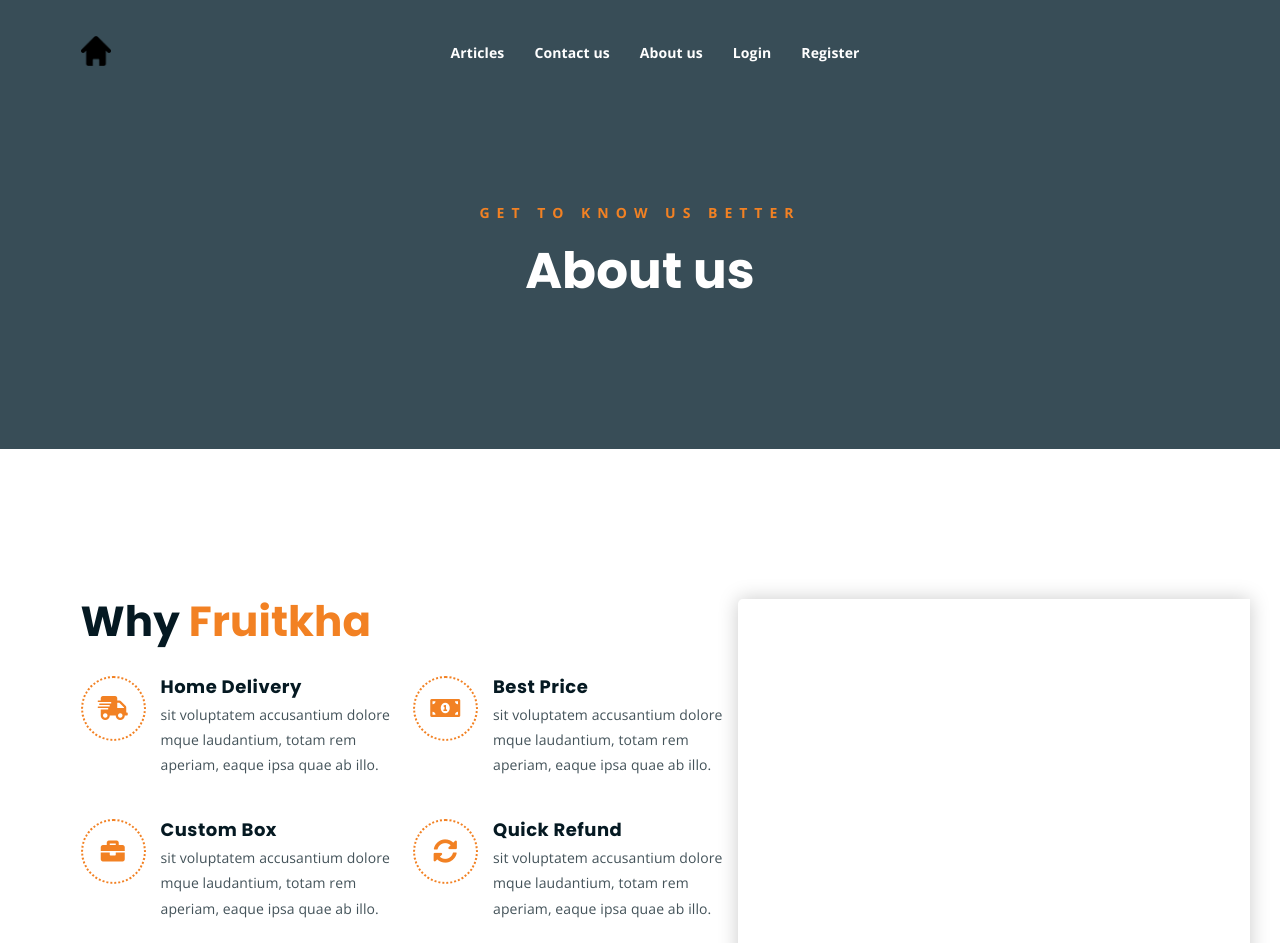
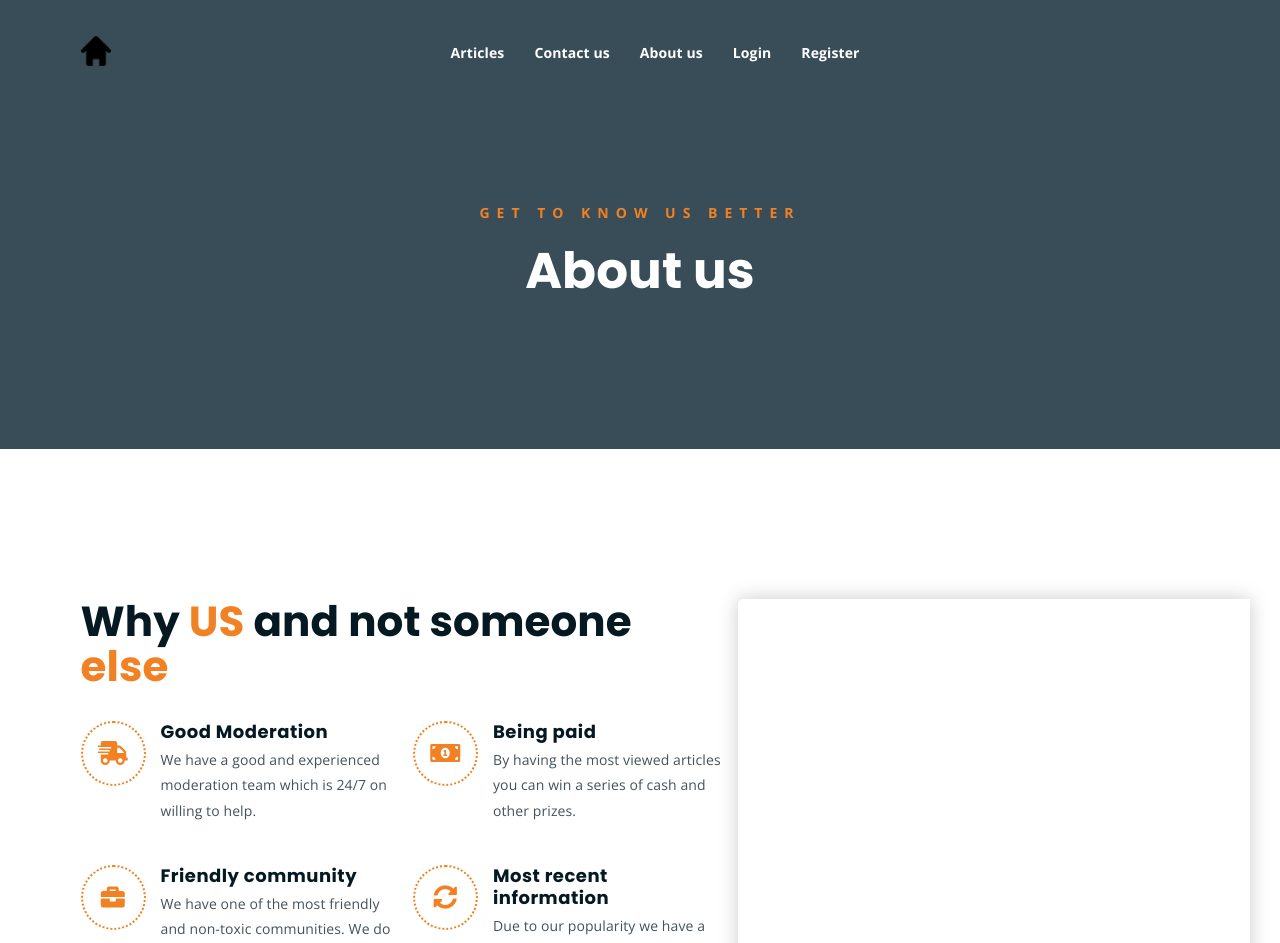
Before and after one commit to Gergi3/js-react-softuni-project-final, a React (Create React App) app in the folder client/: page /about in a window 1280 px wide. Shown: the top 943 px of the page. Built offline with nearby package versions, Linux system fonts and the light colour scheme.

Commit message:
changed some text

```diff
--- a/client/src/components/about/About.js
+++ b/client/src/components/about/About.js
@@ -15,7 +15,7 @@ export const About = () => {
                         <div className="col-lg-7">
                             <div className="featured-text">
                                 <h2 className="pb-3">
-                                    Why <span className="orange-text">Fruitkha</span>
+                                    Why <span className="orange-text">US</span> and not someone <span className="orange-text">else</span>
                                 </h2>
                                 <div className="row">
                                     <div className="col-lg-6 col-md-6 mb-4 mb-md-5">
@@ -24,10 +24,9 @@ export const About = () => {
                                                 <i className="fas fa-shipping-fast" />
                                             </div>
                                             <div className="content">
-                                                <h3>Home Delivery</h3>
+                                                <h3>Good Moderation</h3>
                                                 <p>
-                                                    sit voluptatem accusantium dolore mque laudantium, totam
-                                                    rem aperiam, eaque ipsa quae ab illo.
+                                                    We have a good and experienced moderation team which is 24/7 on willing to help.
                                                 </p>
                                             </div>
                                         </div>
@@ -38,10 +37,9 @@ export const About = () => {
                                                 <i className="fas fa-money-bill-alt" />
                                             </div>
                                             <div className="content">
-                                                <h3>Best Price</h3>
+                                                <h3>Being paid</h3>
                                                 <p>
-                                                    sit voluptatem accusantium dolore mque laudantium, totam
-                                                    rem aperiam, eaque ipsa quae ab illo.
+                                                    By having the most viewed articles you can win a series of cash and other prizes.
                                                 </p>
                                             </div>
                                         </div>
@@ -52,10 +50,10 @@ export const About = () => {
                                                 <i className="fas fa-briefcase" />
                                             </div>
                                             <div className="content">
-                                                <h3>Custom Box</h3>
+                                                <h3>Friendly community</h3>
                                                 <p>
-                                                    sit voluptatem accusantium dolore mque laudantium, totam
-                                                    rem aperiam, eaque ipsa quae ab illo.
+                                                    We have one of the most friendly and non-toxic communities.
+                                                    We do not tolerate hatred and are quick to take action if needed.
                                                 </p>
                                             </div>
                                         </div>
@@ -66,10 +64,9 @@ export const About = () => {
                                                 <i className="fas fa-sync-alt" />
                                             </div>
                                             <div className="content">
-                                                <h3>Quick Refund</h3>
+                                                <h3>Most recent information</h3>
                                                 <p>
-                                                    sit voluptatem accusantium dolore mque laudantium, totam
-                                                    rem aperiam, eaque ipsa quae ab illo.
+                                                    Due to our popularity we have a big number of users which always keep the information on their articles up to date.
                                                 </p>
                                             </div>
                                         </div>
--- a/client/src/components/contact/Contact.js
+++ b/client/src/components/contact/Contact.js
@@ -15,12 +15,9 @@ export const Contact = () => {
                     <div className="row">
                         <div className="col-lg-8 mb-5 mb-lg-0">
                             <div className="form-title">
-                                <h2>Have you any question?</h2>
+                                <h2>Have you got any question?</h2>
                                 <p>
-                                    Lorem ipsum dolor sit amet, consectetur adipisicing elit.
-                                    Pariatur, ratione! Laboriosam est, assumenda. Perferendis, quo
-                                    alias quaerat aliquid. Corporis ipsum minus voluptate? Dolore,
-                                    esse natus!
+                                    Send us an email with the form below. One of our assistants will try to contact you by mail as soon as possible.
                                 </p>
                             </div>
                             <div id="form_status" />
@@ -48,15 +45,11 @@ export const Contact = () => {
                                         <textarea
                                             name="message"
                                             id="message"
-                                            cols={30}
-                                            rows={10}
                                             placeholder="Message"
-                                            defaultValue={""}
                                         />
                                     </p>
-                                    <input type="hidden" name="token" defaultValue="FsWga4&@f6aw" />
                                     <p>
-                                        <input type="submit" defaultValue="Submit" />
+                                        <input type="submit" value="Send email" />
                                     </p>
                                 </form>
                             </div>
@@ -77,7 +70,7 @@ export const Contact = () => {
                                         <i className="fas fa-address-book" /> Contact
                                     </h4>
                                     <p>
-                                        Phone: +00 111 222 3333 <br /> Email: support@fruitkha.com
+                                        Phone: +359 89 444 5555 <br /> Email: support@gaming.com
                                     </p>
                                 </div>
                             </div>
```
